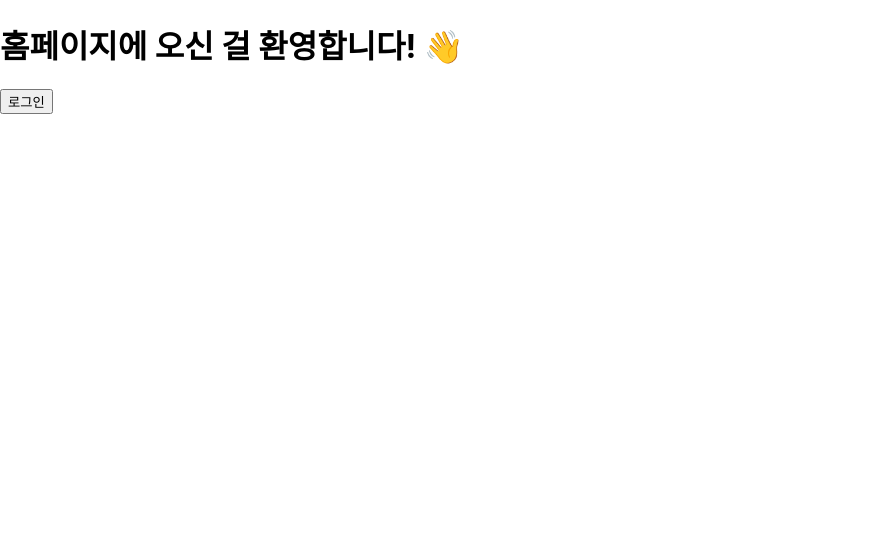
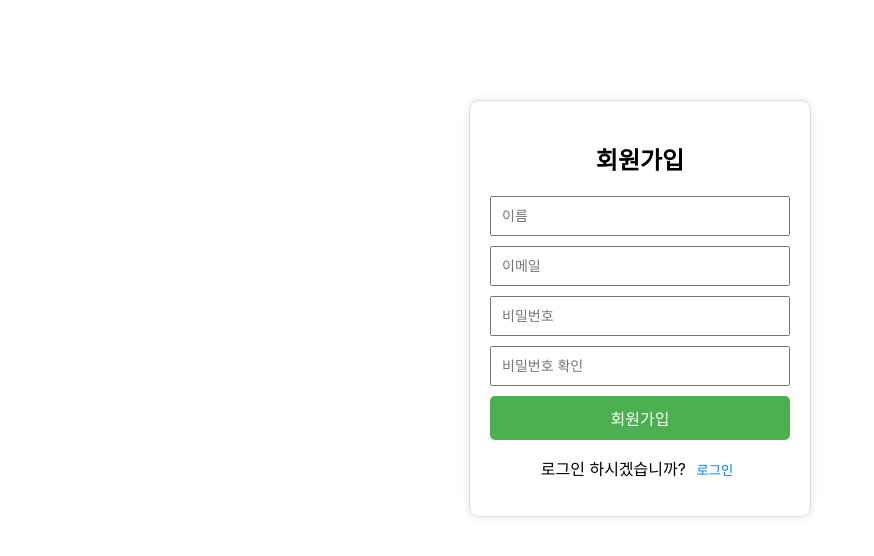
Before and after one commit to Unithon-INU/2025_UNITHON_TEAM_16_FE, a React (Create React App) app: page /signup in a window 1280 px wide. Shown: the top 556 px of the page, without its empty margins (0-874 px from the left). Built offline with nearby package versions, Linux system fonts and the light colour scheme.

Commit message:
2025-05-15-first

```diff
--- a/src/App.js
+++ b/src/App.js
@@ -1,8 +1,19 @@
-// src/App.js
-import Home from './function/Home';
+import React from 'react';
+import { BrowserRouter as Router, Routes, Route } from 'react-router-dom';
+import Login from './pages/Login';
+import Signup from './pages/Signup';
+import Home from './pages/Home';
 
 function App() {
-  return <Home />;
+  return (
+    <Router>
+      <Routes>
+        <Route path="/" element={<Home />} />
+        <Route path="/login" element={<Login />} />
+        <Route path="/signup" element={<Signup />} />
+      </Routes>
+    </Router>
+  );
 }
 
 export default App;
--- a/src/function/Home.js
+++ /dev/null
@@ -1,19 +0,0 @@
-// src/function/Home.js
-import './Home.css';
-
-function Home() {
-  const handleLogin = () => {
-    alert("로그인 버튼이 눌렸습니다!");
-  };
-
-  return (
-    <div className="home-container">
-      <h1>홈페이지에 오신 걸 환영합니다! 👋</h1>
-      <button onClick={handleLogin} className="login-button">
-        로그인
-      </button>
-    </div>
-  );
-}
-
-export default Home;
--- /dev/null
+++ b/src/pages/Home.js
@@ -0,0 +1,44 @@
+import React from 'react';
+import { useNavigate } from 'react-router-dom';
+
+function Home() {
+  const navigate = useNavigate(); // 페이지 이동을 위한 훅
+
+  const goToSignup = () => {
+    navigate('/signup');
+  };
+
+  const goToLogin = () => {
+    navigate('/login');
+  };
+
+  return (
+    <div style={styles.container}>
+      <h1>홈 화면</h1>
+      <p>환영합니다! 여기는 홈 페이지입니다.</p>
+
+      <button onClick={goToLogin} style={styles.linkButton}>
+        로그인
+      </button>
+
+      <button onClick={goToSignup} style={styles.linkButton}>
+        회원가입
+      </button>
+    </div>
+  );
+}
+
+const styles = {
+  container: {
+    textAlign: 'center',
+    marginTop: '100px',
+  },
+  linkButton: {
+    margin: '10px',
+    padding: '10px 20px',
+    fontSize: '16px',
+    cursor: 'pointer',
+  },
+};
+
+export default Home;
--- /dev/null
+++ b/src/pages/Login.js
@@ -0,0 +1,88 @@
+import React, { useState } from 'react';
+import { useNavigate } from 'react-router-dom'; // useNavigate 훅을 임포트
+
+function Login() {
+  const [email, setEmail] = useState('');
+  const [password, setPassword] = useState('');
+  const navigate = useNavigate(); // useNavigate 훅을 사용하여 navigate 함수 생성
+
+  const handleSubmit = (e) => {
+    e.preventDefault();
+    // 로그인 처리 (예시)
+    console.log('Email:', email);
+    console.log('Password:', password);
+  };
+
+  // 회원가입 페이지로 이동하는 함수
+  const goToSignup = () => {
+    navigate('/signup'); // /signup 경로로 이동
+  };
+
+  return (
+    <div style={styles.container}>
+      <h2>로그인</h2>
+      <form onSubmit={handleSubmit} style={styles.form}>
+        <input
+          type="email"
+          placeholder="이메일"
+          value={email}
+          onChange={(e) => setEmail(e.target.value)}
+          style={styles.input}
+        />
+        <input
+          type="password"
+          placeholder="비밀번호"
+          value={password}
+          onChange={(e) => setPassword(e.target.value)}
+          style={styles.input}
+        />
+        <button type="submit" style={styles.button}>
+          로그인
+        </button>
+      </form>
+      <p>
+        아직 계정이 없으신가요?{' '}
+        <button onClick={goToSignup} style={styles.linkButton}>
+          회원가입
+        </button>
+      </p>
+    </div>
+  );
+}
+
+const styles = {
+  container: {
+    maxWidth: '300px',
+    margin: '100px auto',
+    padding: '20px',
+    border: '1px solid #ddd',
+    borderRadius: '10px',
+    textAlign: 'center',
+    boxShadow: '0 0 10px rgba(0,0,0,0.1)',
+  },
+  form: {
+    display: 'flex',
+    flexDirection: 'column',
+    gap: '10px',
+  },
+  input: {
+    padding: '10px',
+    fontSize: '14px',
+  },
+  button: {
+    padding: '10px',
+    fontSize: '16px',
+    backgroundColor: '#4CAF50',
+    color: 'white',
+    border: 'none',
+    borderRadius: '5px',
+  },
+  linkButton: {
+    backgroundColor: 'transparent',
+    border: 'none',
+    color: '#007BFF',
+    cursor: 'pointer',
+  },
+};
+
+export default Login;
--- /dev/null
+++ b/src/pages/Signup.js
@@ -0,0 +1,113 @@
+import React, { useState } from 'react';
+import { useNavigate } from 'react-router-dom';
+
+function Signup() {
+  const [name, setName] = useState('');
+  const [email, setEmail] = useState('');
+  const [password, setPassword] = useState('');
+  const [confirmPassword, setConfirmPassword] = useState('');
+  const navigate = useNavigate();
+
+  const handleSubmit = (e) => {
+    e.preventDefault();
+
+    // 비밀번호 확인
+    if (password !== confirmPassword) {
+      alert('비밀번호가 일치하지 않습니다.');
+      return;
+    }
+
+    // 회원가입 API 호출(예시)
+    console.log({ name, email, password });
+
+    // 회원가입 성공 후 로그인 페이지로 이동 (예시)
+    navigate('/login');
+  };
+
+  // 로그인 페이지로 이동하는 함수
+  const goToLogin = () => {
+    navigate('/login'); // /Login 경로로 이동
+  };
+
+  return (
+    <div style={styles.container}>
+      <h2>회원가입</h2>
+      <form onSubmit={handleSubmit} style={styles.form}>
+        <input
+          type="text"
+          placeholder="이름"
+          value={name}
+          onChange={(e) => setName(e.target.value)}
+          style={styles.input}
+        />
+        <input
+          type="email"
+          placeholder="이메일"
+          value={email}
+          onChange={(e) => setEmail(e.target.value)}
+          style={styles.input}
+        />
+        <input
+          type="password"
+          placeholder="비밀번호"
+          value={password}
+          onChange={(e) => setPassword(e.target.value)}
+          style={styles.input}
+        />
+        <input
+          type="password"
+          placeholder="비밀번호 확인"
+          value={confirmPassword}
+          onChange={(e) => setConfirmPassword(e.target.value)}
+          style={styles.input}
+        />
+        <button type="submit" style={styles.button}>
+          회원가입
+        </button>
+      </form>
+      <p>
+        로그인 하시겠습니까?{' '}
+        <button onClick={goToLogin} style={styles.linkButton}>
+          로그인
+        </button>
+      </p>
+    </div>
+  );
+}
+
+const styles = {
+  container: {
+    maxWidth: '300px',
+    margin: '100px auto',
+    padding: '20px',
+    border: '1px solid #ddd',
+    borderRadius: '10px',
+    textAlign: 'center',
+    boxShadow: '0 0 10px rgba(0,0,0,0.1)',
+  },
+  form: {
+    display: 'flex',
+    flexDirection: 'column',
+    gap: '10px',
+  },
+  input: {
+    padding: '10px',
+    fontSize: '14px',
+  },
+  button: {
+    padding: '10px',
+    fontSize: '16px',
+    backgroundColor: '#4CAF50',
+    color: 'white',
+    border: 'none',
+    borderRadius: '5px',
+  },
+  linkButton: {
+    backgroundColor: 'transparent',
+    border: 'none',
+    color: '#007BFF',
+    cursor: 'pointer',
+  },
+};
+
+export default Signup;
```
Also changed, not shown: src/function/Home.css (deleted).
